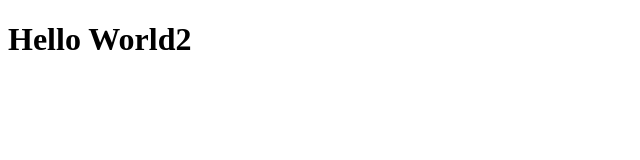
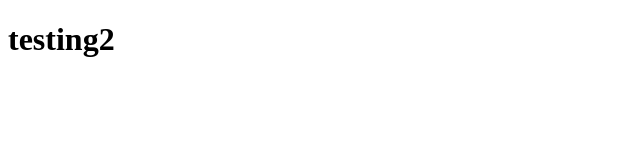
Before and after one commit to ezhu010/ezhu010.github.io, a plain HTML site: page index.html in a window 1280 px wide. Shown: the whole page, without its empty margins (0-640 px from the left). Drawn offline with nearby package versions, Linux system fonts and the light colour scheme.

Commit message:
added javascript file

```diff
--- a/index.html
+++ b/index.html
@@ -1,12 +1,13 @@
 <!DOCTYPE html>
 <html lang="en">
 <head>
+    <script src="https://d3js.org/d3.v7.min.js"></script>
     <meta charset="UTF-8">
     <meta name="viewport" content="width=device-width, initial-scale=1.0">
     <title>Document</title>
-    <h1>Hello World2</h1>
 </head>
 <body>
-
+    <h1 id="test">Hello World2</h1>
 </body>
+<script src="index.js"></script>
 </html>
--- /dev/null
+++ b/index.js
@@ -0,0 +1,4 @@
+
+
+d3.selectAll('#test').text('testing2')
+console.log("testing2")
```
